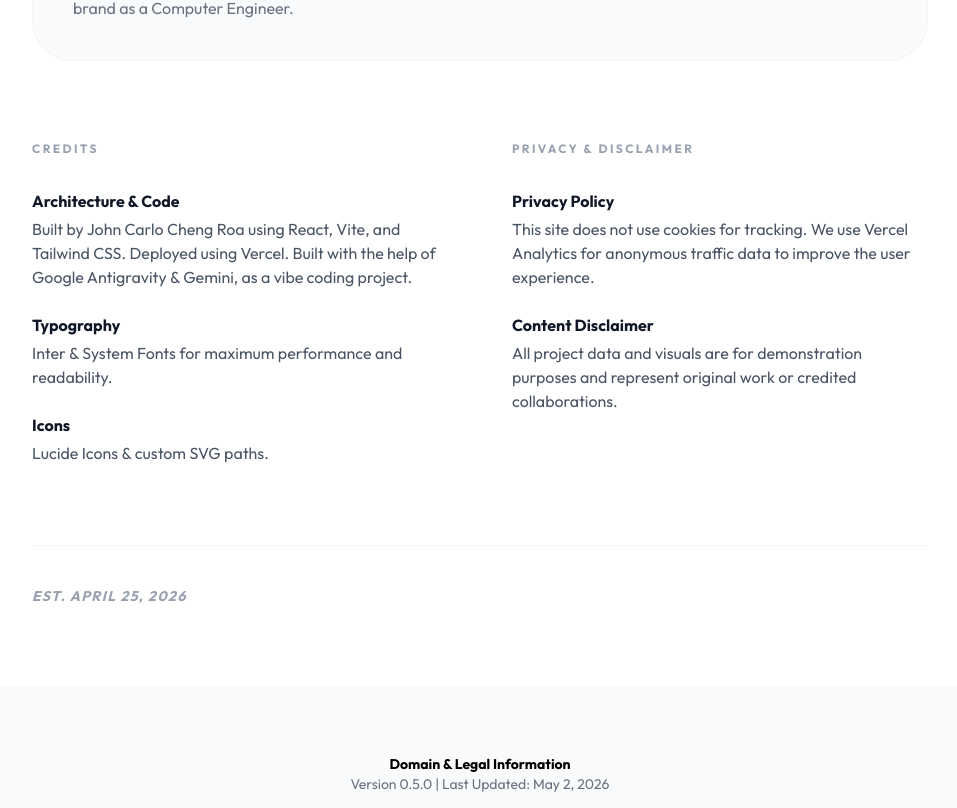
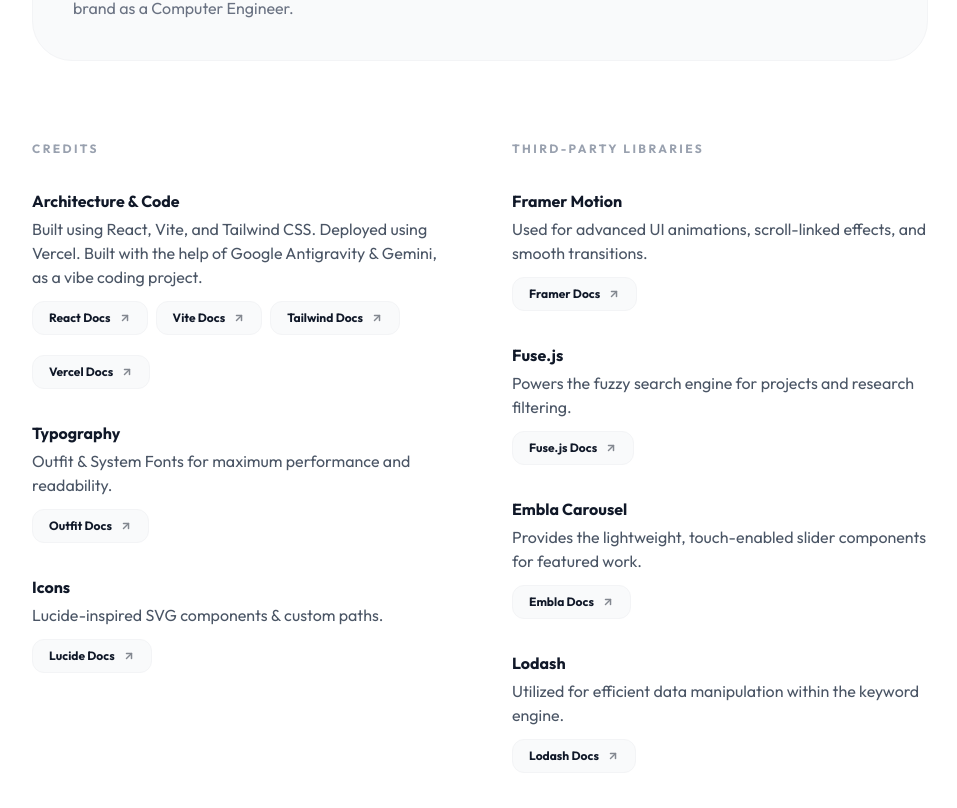
Before and after one commit to jchengroa/jchengroa.com, a React (Vite) app: page /legal in a window 1280 px wide. Shown: the part 652-1460 px from the top of the page, without its empty margins (160-1117 px from the left). Built offline with nearby package versions, Linux system fonts and the light colour scheme.

Commit message:
[0.5.1] - 2026-05-03
Updated the **Legal.jsx** to display and show links to the documentation of the different technologies used in the website.

```diff
--- a/src/components/Legal.jsx
+++ b/src/components/Legal.jsx
@@ -1,6 +1,20 @@
 import { Link } from "react-router-dom";
 import { useEffect } from "react";
 import { motion } from 'framer-motion';
+
+const DocButton = ({ href, label }) => (
+    <a
+        href={href}
+        target="_blank"
+        rel="noopener noreferrer"
+        className="inline-flex items-center gap-2 mt-3 px-4 py-2 bg-gray-50 hover:bg-blue-600 text-gray-900 hover:text-white rounded-xl text-xs font-bold transition-all duration-300 border border-gray-100 hover:border-blue-600 group"
+    >
+        <span>{label} Docs</span>
+        <svg xmlns="http://www.w3.org/2000/svg" width="12" height="12" viewBox="0 0 24 24" fill="none" stroke="currentColor" strokeWidth="3" strokeLinecap="round" strokeLinejoin="round" className="opacity-50 group-hover:opacity-100 group-hover:translate-x-0.5 group-hover:-translate-y-0.5 transition-all">
+            <path d="M7 7h10v10" /><path d="M7 17 17 7" />
+        </svg>
+    </a>
+);
 
 function Legal() {
     useEffect(() => {
@@ -36,28 +50,79 @@
                         <section className="grid grid-cols-1 md:grid-cols-2 gap-16">
                             <div>
                                 <h2 className="text-xs font-black tracking-[0.2em] uppercase text-gray-400 mb-8">Credits</h2>
-                                <ul className="space-y-6 font-medium text-gray-600">
+                                <ul className="space-y-8 font-medium text-gray-600">
                                     <li>
                                         <p className="text-gray-900 font-bold mb-1">Architecture & Code</p>
-                                        Built by John Carlo Cheng Roa using React, Vite, and Tailwind CSS. Deployed using Vercel. Built with the help of Google Antigravity & Gemini, as a vibe coding project.
+                                        Built using React, Vite, and Tailwind CSS. Deployed using Vercel. Built with the help of Google Antigravity & Gemini, as a vibe coding project.
+                                        <div className="flex flex-wrap gap-2">
+                                            <DocButton href="https://react.dev/" label="React" />
+                                            <DocButton href="https://vitejs.dev/" label="Vite" />
+                                            <DocButton href="https://tailwindcss.com/" label="Tailwind" />
+                                            <DocButton href="https://vercel.com/" label="Vercel" />
+                                        </div>
                                     </li>
                                     <li>
                                         <p className="text-gray-900 font-bold mb-1">Typography</p>
-                                        Inter & System Fonts for maximum performance and readability.
+                                        Outfit & System Fonts for maximum performance and readability.
+                                        <div className="flex flex-wrap gap-2">
+                                            <DocButton href="https://fonts.google.com/specimen/Outfit" label="Outfit" />
+                                        </div>
                                     </li>
                                     <li>
                                         <p className="text-gray-900 font-bold mb-1">Icons</p>
-                                        Lucide Icons & custom SVG paths.
+                                        Lucide-inspired SVG components & custom paths.
+                                        <div className="flex flex-wrap gap-2">
+                                            <DocButton href="https://lucide.dev/" label="Lucide" />
+                                        </div>
                                     </li>
                                 </ul>
                             </div>
 
                             <div>
+                                <h2 className="text-xs font-black tracking-[0.2em] uppercase text-gray-400 mb-8">Third-Party Libraries</h2>
+                                <ul className="space-y-8 font-medium text-gray-600">
+                                    <li>
+                                        <p className="text-gray-900 font-bold mb-1">Framer Motion</p>
+                                        Used for advanced UI animations, scroll-linked effects, and smooth transitions.
+                                        <div className="flex flex-wrap gap-2">
+                                            <DocButton href="https://www.framer.com/motion/" label="Framer" />
+                                        </div>
+                                    </li>
+                                    <li>
+                                        <p className="text-gray-900 font-bold mb-1">Fuse.js</p>
+                                        Powers the fuzzy search engine for projects and research filtering.
+                                        <div className="flex flex-wrap gap-2">
+                                            <DocButton href="https://www.fusejs.io/" label="Fuse.js" />
+                                        </div>
+                                    </li>
+                                    <li>
+                                        <p className="text-gray-900 font-bold mb-1">Embla Carousel</p>
+                                        Provides the lightweight, touch-enabled slider components for featured work.
+                                        <div className="flex flex-wrap gap-2">
+                                            <DocButton href="https://www.embla-carousel.com/" label="Embla" />
+                                        </div>
+                                    </li>
+                                    <li>
+                                        <p className="text-gray-900 font-bold mb-1">Lodash</p>
+                                        Utilized for efficient data manipulation within the keyword engine.
+                                        <div className="flex flex-wrap gap-2">
+                                            <DocButton href="https://lodash.com/" label="Lodash" />
+                                        </div>
+                                    </li>
+                                </ul>
+                            </div>
+                        </section>
+
+                        <section className="grid grid-cols-1 md:grid-cols-2 gap-16">
+                            <div>
                                 <h2 className="text-xs font-black tracking-[0.2em] uppercase text-gray-400 mb-8">Privacy & Disclaimer</h2>
-                                <ul className="space-y-6 font-medium text-gray-600">
+                                <ul className="space-y-8 font-medium text-gray-600">
                                     <li>
                                         <p className="text-gray-900 font-bold mb-1">Privacy Policy</p>
                                         This site does not use cookies for tracking. We use Vercel Analytics for anonymous traffic data to improve the user experience.
+                                        <div className="flex flex-wrap gap-2">
+                                            <DocButton href="https://vercel.com/docs/analytics/privacy-policy" label="Vercel" />
+                                        </div>
                                     </li>
                                     <li>
                                         <p className="text-gray-900 font-bold mb-1">Content Disclaimer</p>
@@ -66,6 +131,7 @@
                                 </ul>
                             </div>
                         </section>
+
 
                         <div className="pt-10 border-t border-gray-100 flex flex-col md:flex-row justify-between items-center gap-6">
                             <p className="text-gray-400 font-bold text-sm uppercase tracking-widest italic">Est. April 25, 2026</p>
--- a/src/main.jsx
+++ b/src/main.jsx
@@ -38,7 +38,7 @@
                             <b>Domain & Legal Information</b>
                         </Link>
                     </p>
-                    <p className="text-gray-500 text-sm">Version 0.5.0 | Last Updated: May 2, 2026</p>
+                    <p className="text-gray-500 text-sm">Version 0.5.1 | Last Updated: May 3, 2026</p>
                 </div>
             </div>
         </BrowserRouter>
```
Also changed, not shown: 1 other file (tests, documents, lock files or other folders).
